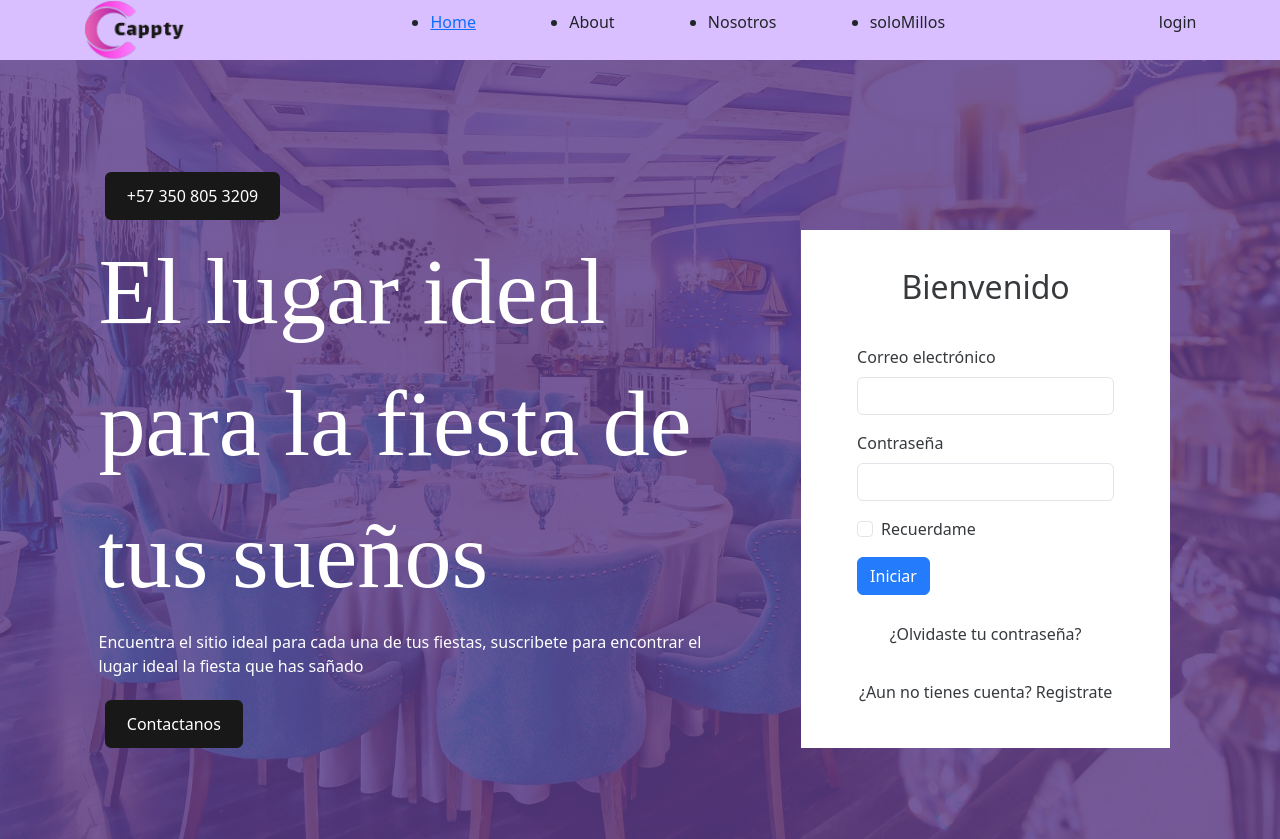
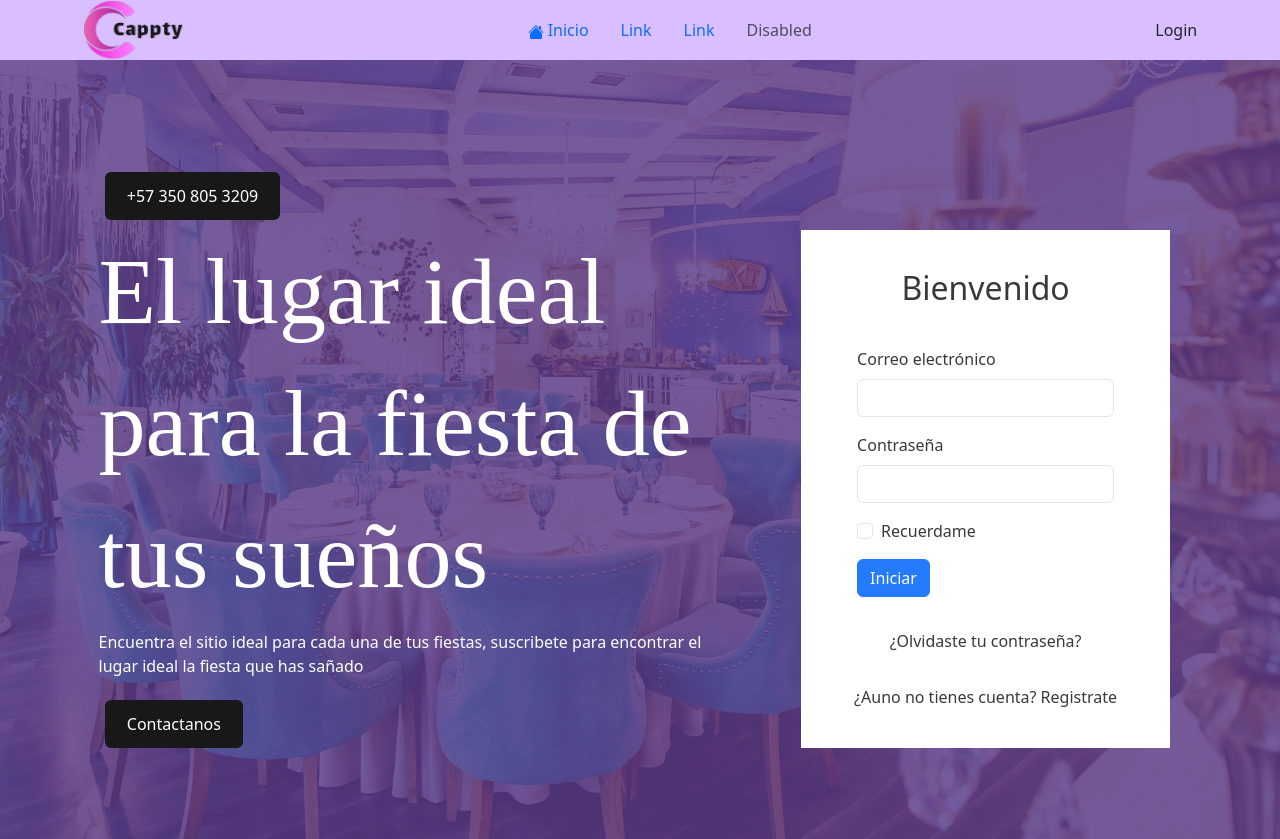
Before and after one commit to miguelar06/Pagina_Cappty, a plain HTML site: page index.html in a window 1280 px wide. Shown: the top 839 px of the page. Drawn offline with Linux system fonts and the light colour scheme.

Commit message:
Se ajusta titulos y centrado de letras

```diff
--- a/css/style.css
+++ b/css/style.css
@@ -20,7 +20,9 @@ h5{
     text-align: center;
 }
 
-h6{
+a{
+    display: flex;
+    align-items: center;
     text-align: center;
 }
 
@@ -47,6 +49,7 @@ h6{
 .menu{
     display: flex;
     align-items: center;
+    justify-content: center;
 }
 #menup{
     width: 50%;
@@ -83,6 +86,11 @@ h6{
     align-items: center;
     height: 90%;
     width: 90%;
+}
+
+#part1{
+    display: flex;
+    align-items: center;
 }
 
 #mensaje1{
--- a/index.html
+++ b/index.html
@@ -14,17 +14,29 @@
             <img src="image/logo.png" alt="Logo Cappty" id="logo1">
         </div>
         <div class="menu" id="menup">
-            <ul id="menu">
-                <li>
-                    <a href="#inicio" role="button">Home</a>
+            <ul class="nav justify-content-center">
+                <li class="nav-item">
+                    <a class="nav-link active" aria-current="page" href="#">
+                        <svg xmlns="http://www.w3.org/2000/svg" width="16" height="16" fill="currentColor" class="bi bi-house-fill" viewBox="0 0 16 16">
+                            <path d="M8.707 1.5a1 1 0 0 0-1.414 0L.646 8.146a.5.5 0 0 0 .708.708L8 2.207l6.646 6.647a.5.5 0 0 0 .708-.708L13 5.793V2.5a.5.5 0 0 0-.5-.5h-1a.5.5 0 0 0-.5.5v1.293L8.707 1.5Z"/>
+                            <path d="m8 3.293 6 6V13.5a1.5 1.5 0 0 1-1.5 1.5h-9A1.5 1.5 0 0 1 2 13.5V9.293l6-6Z"/>
+                        </svg>
+                        Inicio
+                    </a>
                 </li>
-                <li>About</li>
-                <li>Nosotros</li>
-                <li>soloMillos</li>
+                <li class="nav-item">
+                    <a class="nav-link" href="#">Link</a>
+                </li>
+                <li class="nav-item">
+                    <a class="nav-link" href="#">Link</a>
+                </li>
+                <li class="nav-item">
+                    <a class="nav-link disabled" aria-disabled="true">Disabled</a>
+                </li>
             </ul>
         </div>
         <div class="menu">
-            <p>login</p>
+            <a class="nav-link" href="#" onclick="alert('Nueva contraseña')">Login</a>
         </div>
     </div>
 </header>
@@ -70,8 +82,8 @@
                             </div>
                             <button type="submit" class="btn btn-primary">Iniciar</button>
                         </form>
-                        <h6>¿Olvidaste tu contraseña?</h6>
-                        <h6>¿Aun no tienes cuenta? Registrate</h6>
+                        <a class="nav-link" href="#" onclick="alert('Nueva contraseña')">¿Olvidaste tu contraseña?</a>
+                        <a class="nav-link" href="#" onclick="alert('Nuevo registro')">¿Auno no tienes cuenta? Registrate</a>
                     </div>
                 </div>
             </div>
```
